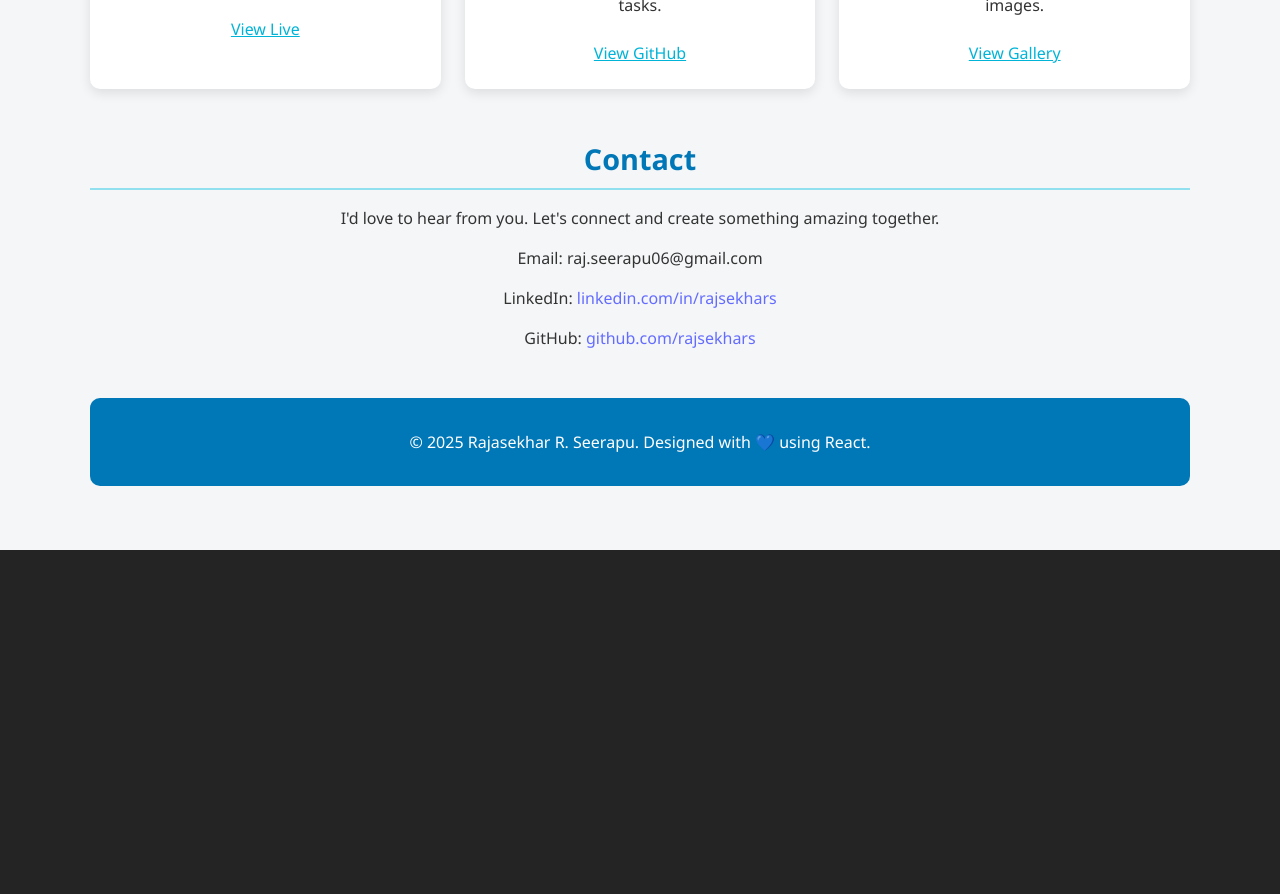
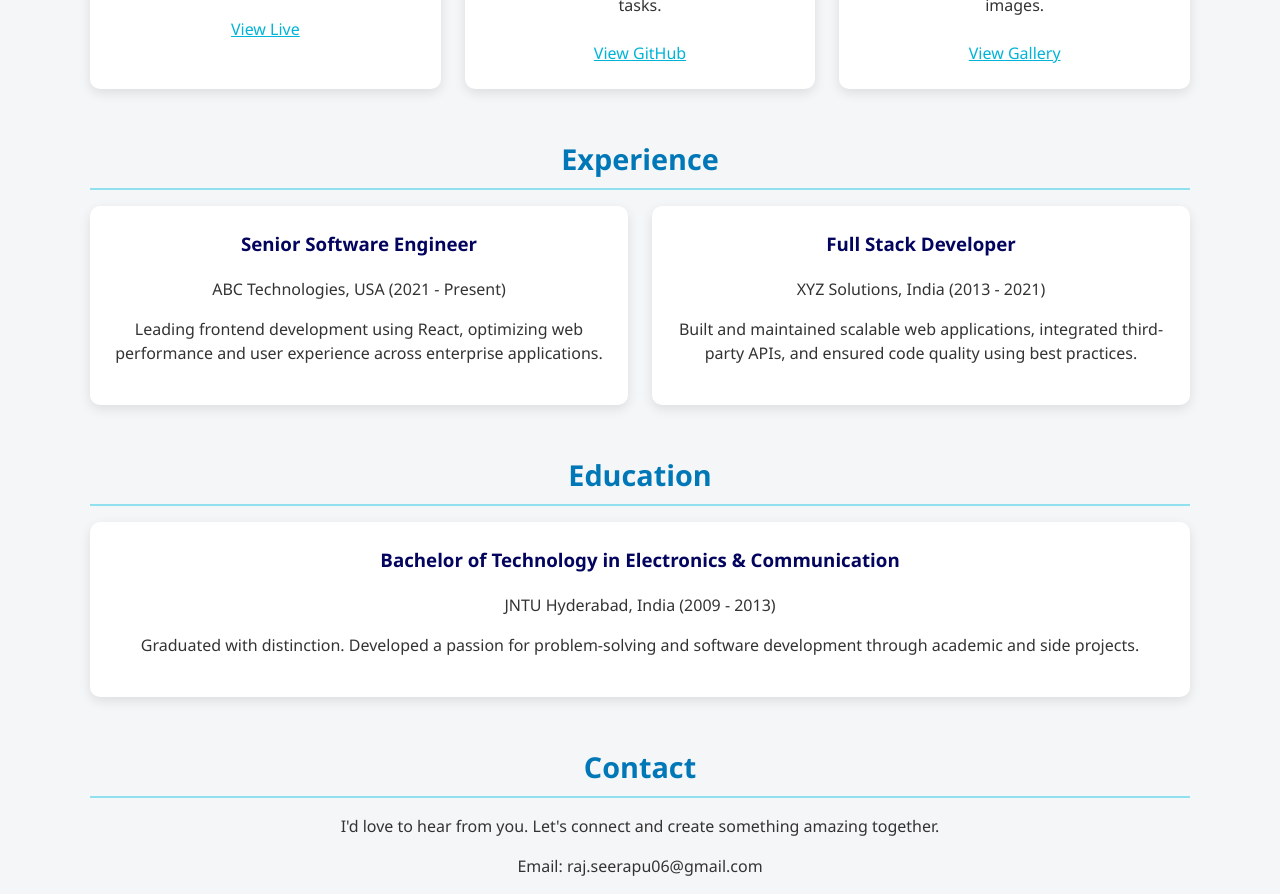
Before and after one commit to rajsekhars/react-portfolio, a React (Vite) app: page / in a window 1280 px wide. Shown: the part 1120-2014 px from the top of the page. Before the commit the page ends 1670 px from the top, so only its background shows below. Built offline with nearby package versions, Linux system fonts and the light colour scheme.

Commit message:
Updated Title section

```diff
--- a/src/App.jsx
+++ b/src/App.jsx
@@ -13,6 +13,8 @@ function App() {
         <a href="#about">About</a>
         <a href="#skills">Skills</a>
         <a href="#projects">Projects</a>
+        <a href="#experience">Experience</a>
+        <a href="#education">Education</a>
         <a href="#contact">Contact</a>
       </nav>
 
@@ -69,7 +71,32 @@ function App() {
           </div>
         </div>
       </section>
+      <section id="experience">
+        <h2>Experience</h2>
+        <div className="projects-grid">
+          <div className="project-card">
+            <h3>Senior Software Engineer</h3>
+            <p>ABC Technologies, USA (2021 - Present)</p>
+            <p>Leading frontend development using React, optimizing web performance and user experience across enterprise applications.</p>
+          </div>
+          <div className="project-card">
+            <h3>Full Stack Developer</h3>
+            <p>XYZ Solutions, India (2013 - 2021)</p>
+            <p>Built and maintained scalable web applications, integrated third-party APIs, and ensured code quality using best practices.</p>
+          </div>
+        </div>
+      </section>
 
+      <section id="education">
+        <h2>Education</h2>
+        <div className="projects-grid">
+          <div className="project-card">
+            <h3>Bachelor of Technology in Electronics & Communication</h3>
+            <p>JNTU Hyderabad, India (2009 - 2013)</p>
+            <p>Graduated with distinction. Developed a passion for problem-solving and software development through academic and side projects.</p>
+          </div>
+        </div>
+      </section>
       <section id="contact">
         <h2>Contact</h2>
         <p>I'd love to hear from you. Let's connect and create something amazing together.</p>
```
